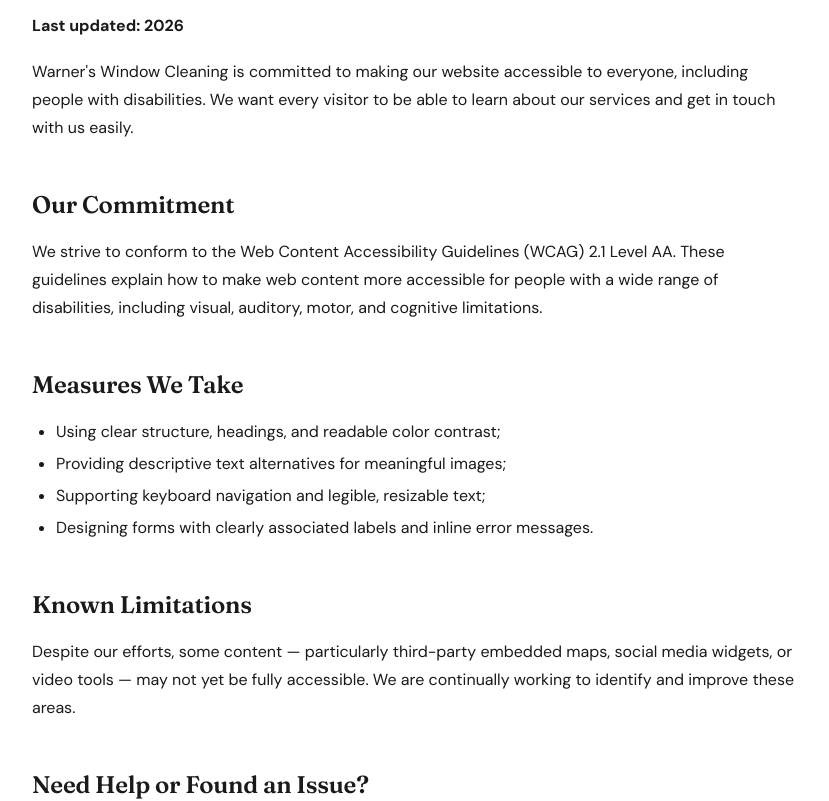
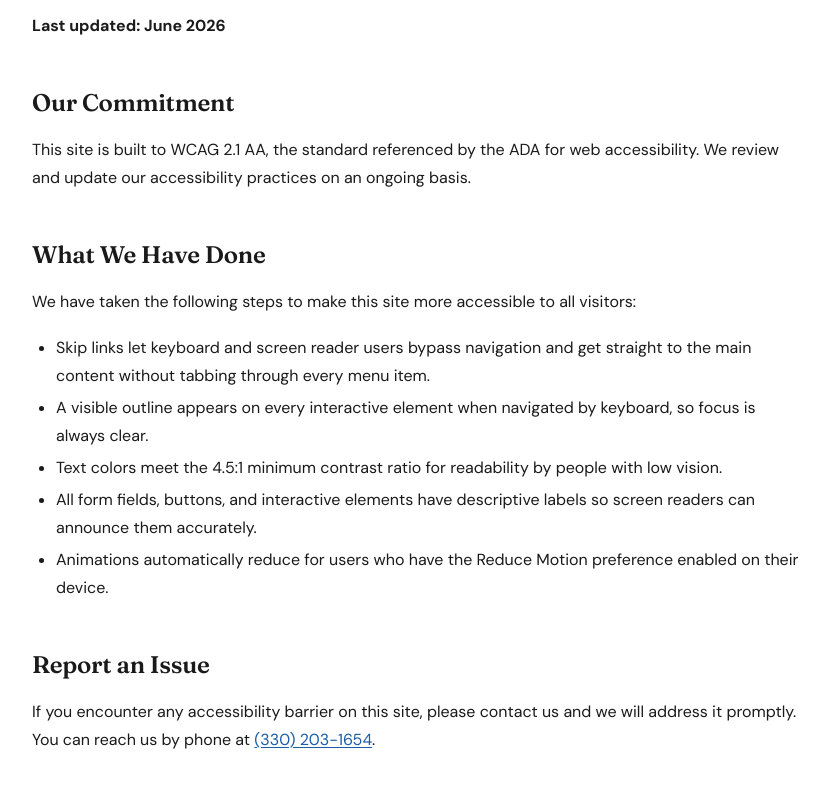
Before and after one commit to adamloomis-lab/warners-window-cleaning, a React (Vite) app: page /accessibility in a window 1280 px wide. Shown: the part 420-1221 px from the top of the page, without its empty margins (0-829 px from the left). Built offline with nearby package versions, Linux system fonts and the light colour scheme.

Commit message:
a11y: update accessibility statement to WCAG 2.1 AA + footer link

```diff
--- a/src/pages/Accessibility.tsx
+++ b/src/pages/Accessibility.tsx
@@ -9,42 +9,46 @@
       metaTitle={`Accessibility Statement | ${BUSINESS.name}`}
       metaDescription={`${BUSINESS.name} is committed to making our website accessible to everyone.`}
     >
-      <p><strong>Last updated: {new Date().getFullYear()}</strong></p>
-      <p>
-        {BUSINESS.legalName} is committed to making our website accessible to everyone, including
-        people with disabilities. We want every visitor to be able to learn about our services
-        and get in touch with us easily.
-      </p>
+      <p><strong>Last updated: June 2026</strong></p>
 
       <h2>Our Commitment</h2>
       <p>
-        We strive to conform to the Web Content Accessibility Guidelines (WCAG) 2.1 Level AA.
-        These guidelines explain how to make web content more accessible for people with a wide
-        range of disabilities, including visual, auditory, motor, and cognitive limitations.
+        This site is built to WCAG 2.1 AA, the standard referenced by the ADA for web
+        accessibility. We review and update our accessibility practices on an ongoing basis.
       </p>
 
-      <h2>Measures We Take</h2>
+      <h2>What We Have Done</h2>
+      <p>
+        We have taken the following steps to make this site more accessible to all visitors:
+      </p>
       <ul>
-        <li>Using clear structure, headings, and readable color contrast;</li>
-        <li>Providing descriptive text alternatives for meaningful images;</li>
-        <li>Supporting keyboard navigation and legible, resizable text;</li>
-        <li>Designing forms with clearly associated labels and inline error messages.</li>
+        <li>
+          Skip links let keyboard and screen reader users bypass navigation and get straight to
+          the main content without tabbing through every menu item.
+        </li>
+        <li>
+          A visible outline appears on every interactive element when navigated by keyboard, so
+          focus is always clear.
+        </li>
+        <li>
+          Text colors meet the 4.5:1 minimum contrast ratio for readability by people with low
+          vision.
+        </li>
+        <li>
+          All form fields, buttons, and interactive elements have descriptive labels so screen
+          readers can announce them accurately.
+        </li>
+        <li>
+          Animations automatically reduce for users who have the Reduce Motion preference enabled
+          on their device.
+        </li>
       </ul>
 
-      <h2>Known Limitations</h2>
+      <h2>Report an Issue</h2>
       <p>
-        Despite our efforts, some content — particularly third-party embedded maps, social media
-        widgets, or video tools — may not yet be fully accessible. We are continually working to
-        identify and improve these areas.
-      </p>
-
-      <h2>Need Help or Found an Issue?</h2>
-      <p>
-        If you experience any difficulty accessing part of our website, or have a suggestion to
-        help us improve, please contact us at{" "}
-        <a href={`mailto:${BUSINESS.email}`}>{BUSINESS.email}</a> or{" "}
-        <a href={`tel:${BUSINESS.phoneE164}`}>{BUSINESS.phone}</a>. We'll do our best to provide
-        the information you need through an alternative method and to address the issue promptly.
+        If you encounter any accessibility barrier on this site, please contact us and we will
+        address it promptly. You can reach us by phone at{" "}
+        <a href={`tel:${BUSINESS.phoneE164}`}>{BUSINESS.phone}</a>.
       </p>
     </LegalPage>
   );
```
